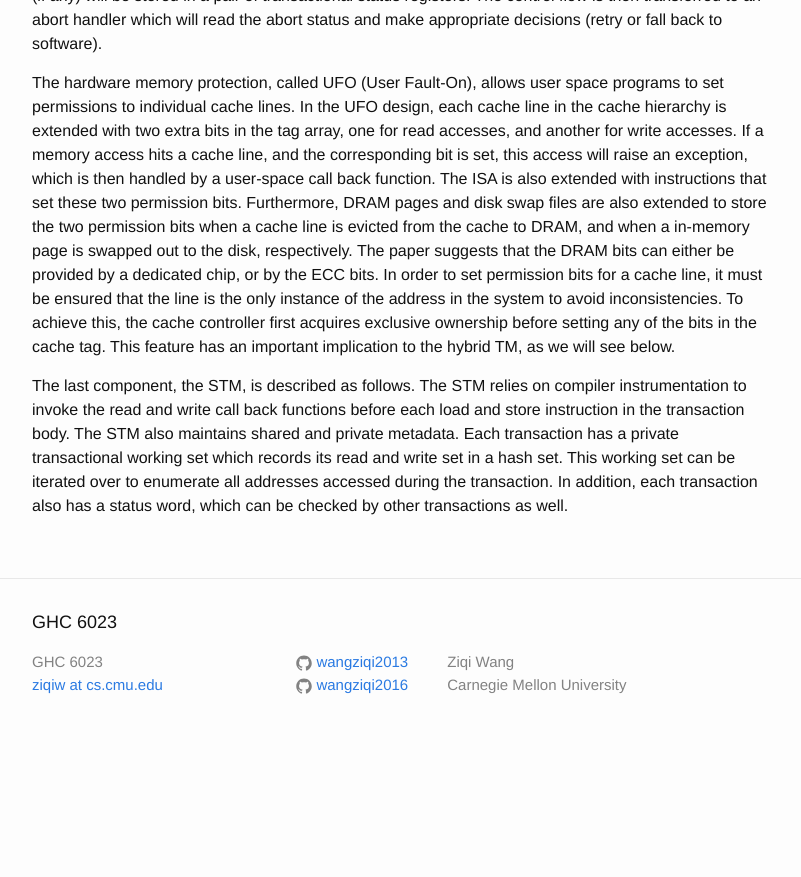
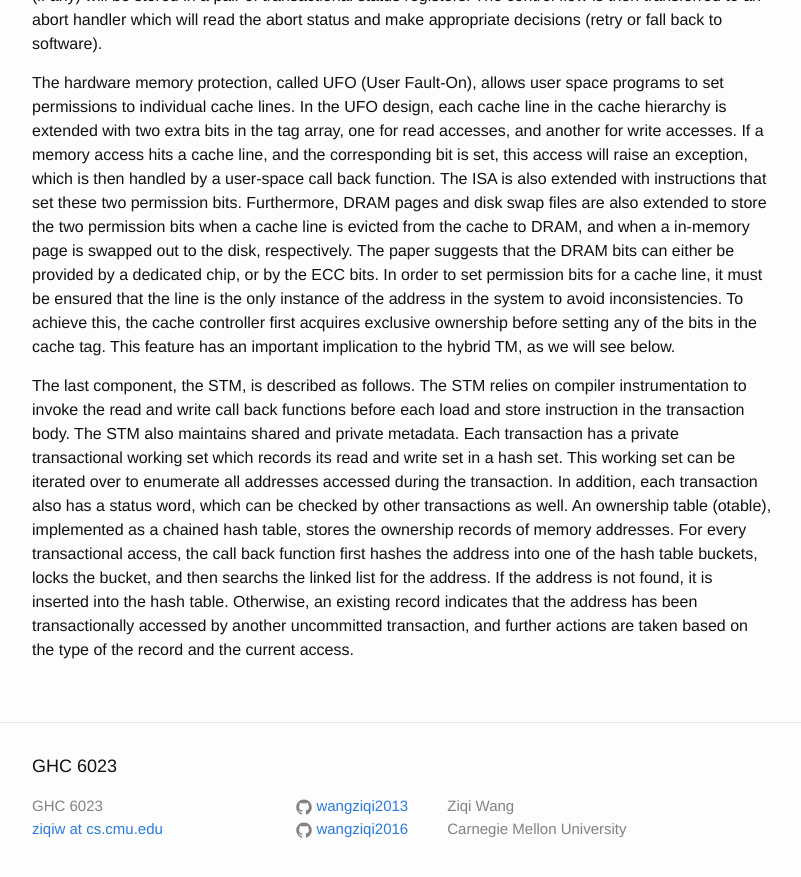
Before and after one commit to wangziqi2013/wangziqi2013.github.io, a Jekyll site: the page built from _posts/2019-10-23-btm-hybrid.markdown, in a window 1280 px wide and 900 px high, scrolled down 1132 px. Shown: the top 877 px of the window, without its empty margins (238-1039 px from the left). Built offline with Jekyll 4.4.1, drawn with Linux system fonts in a browser that asks for light colours; before the commit the page ends 1888 px from its top, so only the background shows below that.

Commit message:
Working on otable

```diff
--- a/_posts/2019-10-23-btm-hybrid.markdown
+++ b/_posts/2019-10-23-btm-hybrid.markdown
@@ -52,4 +52,9 @@ The last component, the STM, is described as follows. The STM relies on compiler
 write call back functions before each load and store instruction in the transaction body. The STM also maintains shared
 and private metadata. Each transaction has a private transactional working set which records its read and write set in
 a hash set. This working set can be iterated over to enumerate all addresses accessed during the transaction. In addition,
-each transaction also has a status word, which can be checked by other transactions as well.
+each transaction also has a status word, which can be checked by other transactions as well. An ownership table (otable),
+implemented as a chained hash table, stores the ownership records of memory addresses. For every transactional access,
+the call back function first hashes the address into one of the hash table buckets, locks the bucket, and then searchs the
+linked list for the address. If the address is not found, it is inserted into the hash table. Otherwise, an existing
+record indicates that the address has been transactionally accessed by another uncommitted transaction, and further actions
+are taken based on the type of the record and the current access.
```
